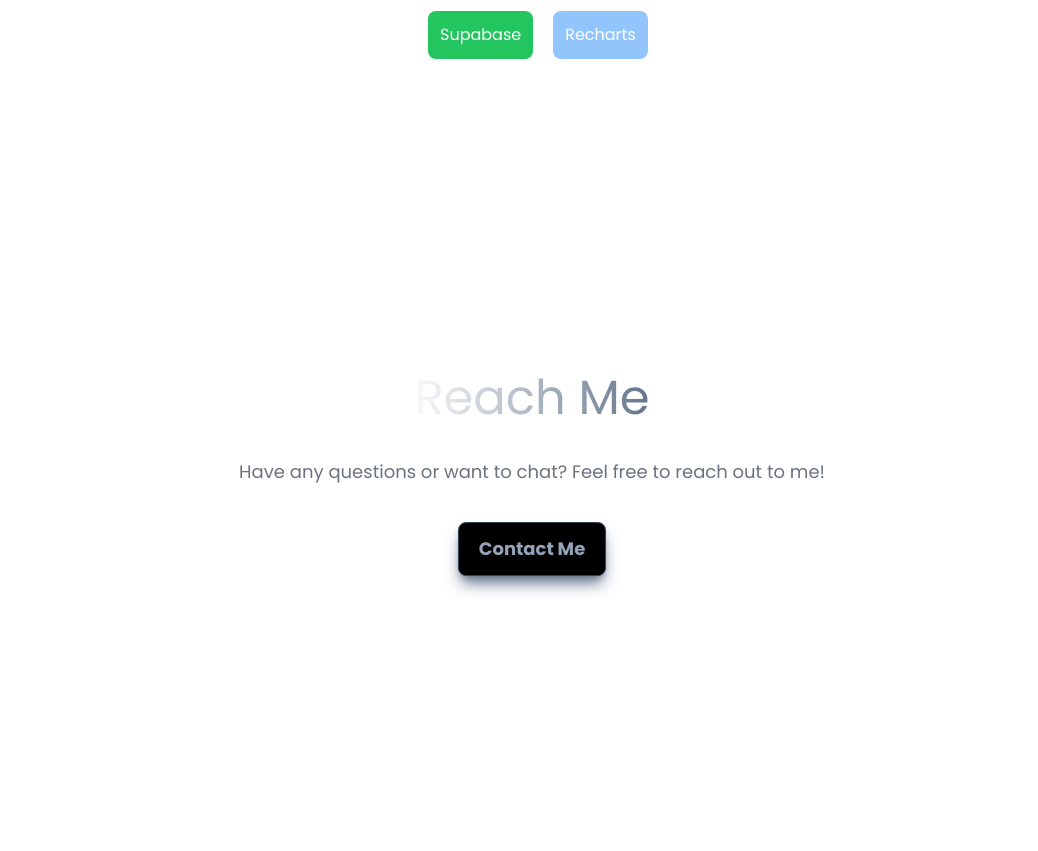
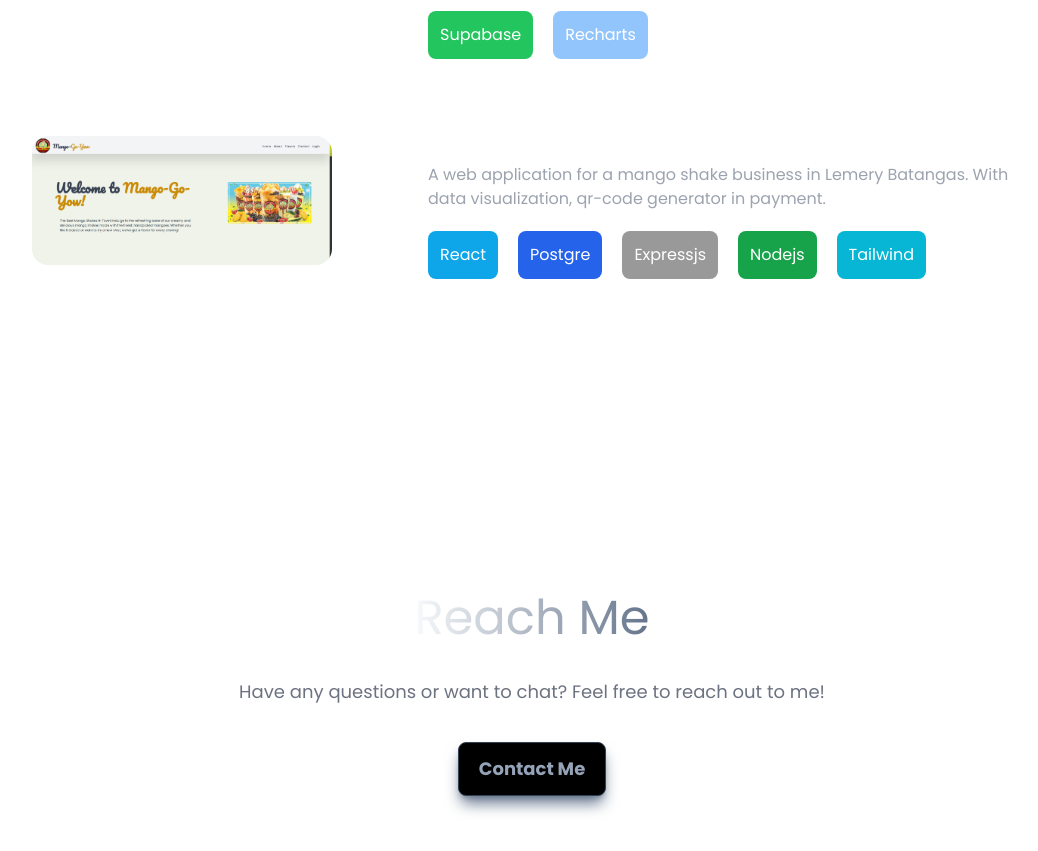
Before and after one commit to akiii22/jem-dev, a React (Vite) app: page / in a window 1280 px wide. Shown: the part 3770-4621 px from the top of the page, without its empty margins (108-1146 px from the left). Before the commit the page ends 4565 px from the top, so only its background shows below. Built offline with nearby package versions, Linux system fonts and the light colour scheme.

Commit message:
Add another project

```diff
--- a/src/components/Projects.jsx
+++ b/src/components/Projects.jsx
@@ -4,6 +4,7 @@ import img3 from "/img3.png";
 import img4 from "/img4.png";
 import img7 from "/img7.png";
 import img8 from "/img8.png";
+import img9 from "/img9.png";
 import { motion } from "framer-motion";
 
 const projectData = [
@@ -56,6 +57,13 @@ const projectData = [
       "Recharts",
     ],
   },
+  {
+    image: img9,
+    title: "Mango-Go-Yow(Ongoing freelance project)",
+    description:
+      "A web application for a mango shake business in Lemery Batangas. With data visualization, qr-code generator in payment.",
+    technologies: ["React", "Postgre", "Expressjs", "Nodejs", "Tailwind"],
+  },
 ];
 
 const colorCoded = {
@@ -74,6 +82,9 @@ const colorCoded = {
   Supabase: "bg-green-500",
   "React Query": "bg-pink-700",
   Recharts: "bg-blue-300",
+  Nodejs: "bg-green-600",
+  Expressjs: "bg-black/40",
+  Postgre: "bg-blue-600",
 };
 function ScrollBehavior({ children }) {
   return (
```
Also changed, not shown: public/img9.png (added).
